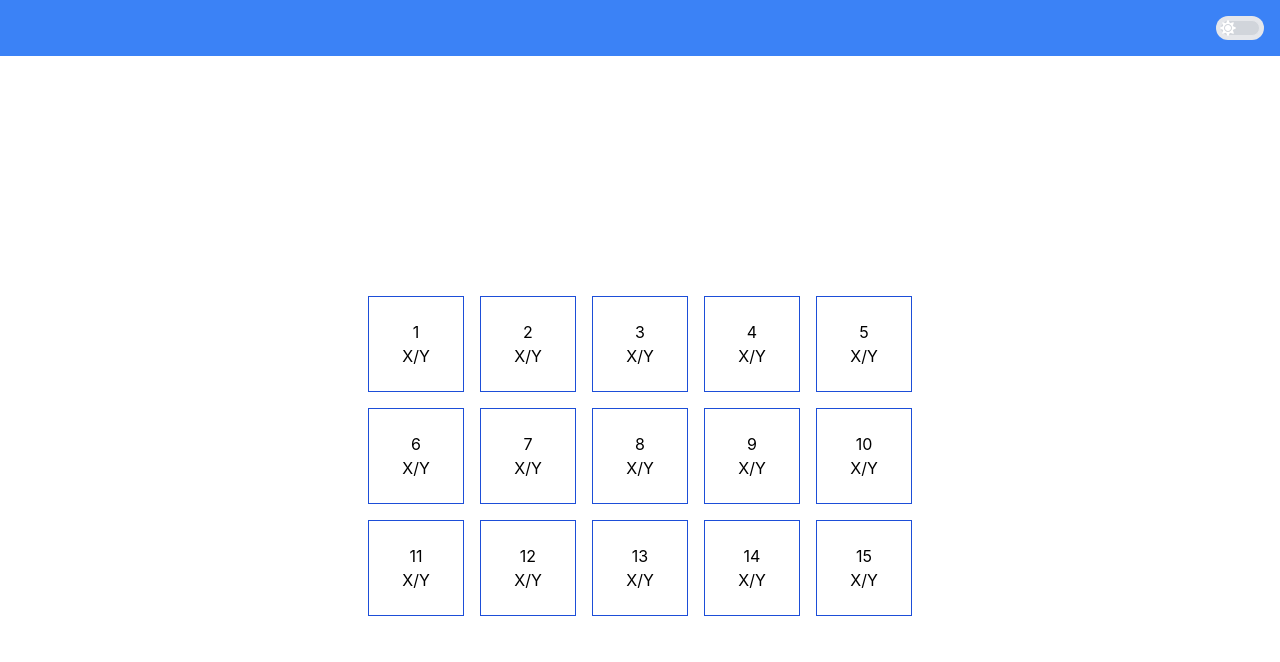
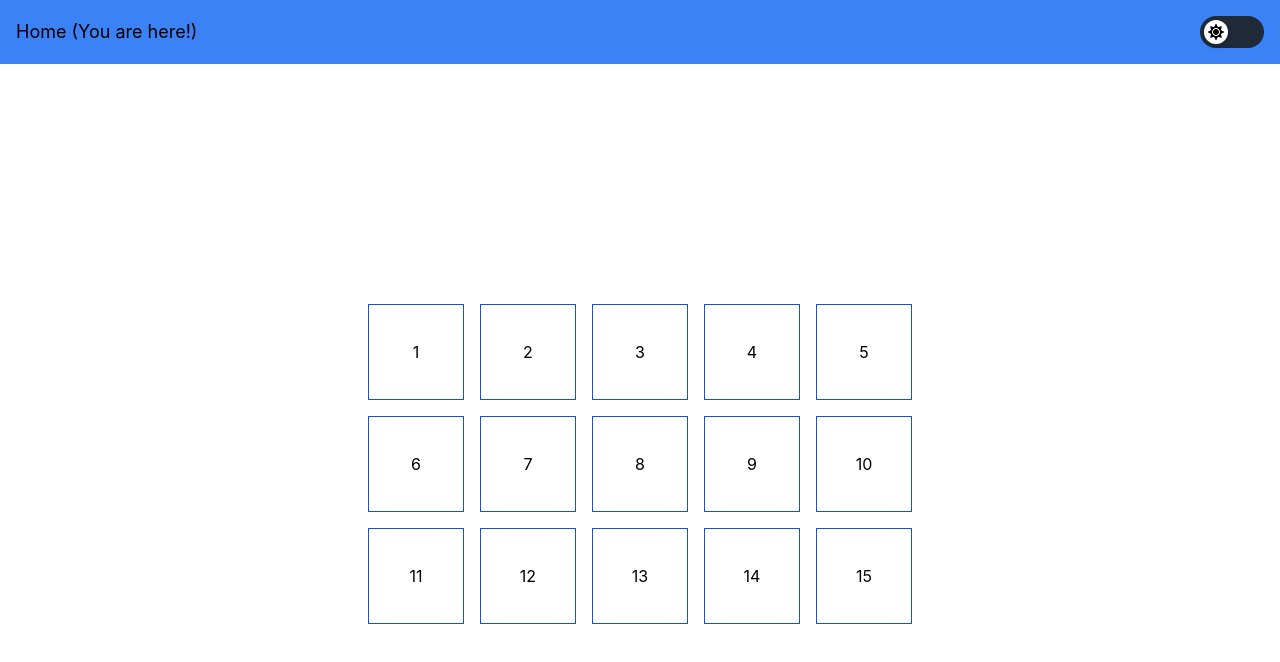
Before and after one commit to vtvinh24/FSA-DSA, a React (Vite) app: page / in a window 1280 px wide. Shown: the top 662 px of the page. Built offline with nearby package versions, Linux system fonts and the light colour scheme.

Commit message:
Update UI

```diff
--- a/src/components/Day.jsx
+++ b/src/components/Day.jsx
@@ -1,15 +1,19 @@
+// src/components/Day.jsx
 import PropTypes from "prop-types";
 import { useNavigate } from "react-router-dom";
 
 const Day = ({ day }) => {
   const navigate = useNavigate();
+
   return (
     <span
       className="flex flex-col items-center justify-center border border-blue-700 p-4 cursor-pointer w-24 h-24 hover:bg-lime-500 hover:transition-all duration-500"
       onClick={() => navigate(`/day/${day}`)}
     >
       <span className="day-number">{day}</span>
-      <span className="day-progress">X/Y</span>
+      {/* <span className="day-progress">
+
+      </span> */}
     </span>
   );
 };
--- a/src/components/ThemeButton.jsx
+++ b/src/components/ThemeButton.jsx
@@ -1,5 +1,5 @@
+import { FaMoon, FaSun } from "react-icons/fa";
 import PropTypes from "prop-types";
-import { FaMoon, FaSun } from "react-icons/fa";
 
 const ThemeButton = ({ dark, setDark }) => {
   const handleClick = () => {
@@ -7,18 +7,14 @@ const ThemeButton = ({ dark, setDark }) => {
   };
 
   return (
-    <button
+    <div
       onClick={handleClick}
-      className="relative inline-flex items-center p-1 rounded-full w-12 h-6 cursor-pointer bg-gray-200 dark:bg-gray-700"
+      className="w-16 h-8 flex items-center bg-gray-800 dark:bg-gray-200 rounded-full p-1 cursor-pointer transition-colors duration-300"
     >
-      <span className="absolute left-1 transition-transform duration-300 transform dark:translate-x-6 translate-x-0 hidden dark:visible">
-        <FaMoon className="text-black" />
-      </span>
-      <span className="absolute right-1 transition-transform duration-300 transform dark:translate-x-0 dark:hidden -translate-x-6 visible">
-        <FaSun className="text-white" />
-      </span>
-      <span className="block w-full h-full bg-gray-300 rounded-full transition-transform duration-300 dark:bg-gray-500 border" />
-    </button>
+      <div className={`w-6 h-6 bg-white dark:bg-gray-400 rounded-full shadow-md transform transition-transform duration-300 flex items-center justify-center ${dark ? "translate-x-8" : ""}`}>
+        {dark ? <FaMoon className="transition-colors duration-300" /> : <FaSun className="transition-colors duration-300" />}
+      </div>
+    </div>
   );
 };
 
--- a/src/layouts/Nav.jsx
+++ b/src/layouts/Nav.jsx
@@ -5,12 +5,16 @@ import ThemeButton from "../components/ThemeButton";
 const Nav = ({ dark, setDark }) => {
   const location = useLocation();
   const pathSegments = location.pathname.split("/").filter(Boolean);
-  const formattedPath = pathSegments.map((segment, index) => {
-    if (index === 0) return { name: "Home", path: "/" };
-    if (segment.startsWith("day")) return { name: `Day ${segment.replace("day", "")}`, path: `/day/${segment.replace("day", "")}` };
-    if (segment.startsWith("assignment")) return { name: `Assignment ${segment.replace("assignment", "")}`, path: `/day/${pathSegments[1]}/assignment/${segment.replace("assignment", "")}` };
-    return { name: segment, path: `/${pathSegments.slice(0, index + 1).join("/")}` };
-  });
+
+  const formattedPath =
+    pathSegments.length === 0
+      ? [{ name: "Home (You are here!)", path: "/" }]
+      : pathSegments.map((segment, index) => {
+          if (index === 0) return { name: "Home", path: "/" };
+          if (segment.startsWith("day")) return { name: `Day ${segment.replace("day", "")}`, path: `/day/${segment.replace("day", "")}` };
+          if (segment.startsWith("assignment")) return { name: `Assignment ${segment.replace("assignment", "")}`, path: `/day/${pathSegments[1]}/assignment/${segment.replace("assignment", "")}` };
+          return { name: segment, path: `/${pathSegments.slice(0, index + 1).join("/")}` };
+        });
 
   return (
     <div className="flex justify-between items-center p-4 dark:bg-gray-800 dark:text-white bg-blue-500 text-black">
--- a/src/routes/AssignmentDetail.jsx
+++ b/src/routes/AssignmentDetail.jsx
@@ -34,15 +34,14 @@ const AssignmentDetail = ({ dark }) => {
   useEffect(() => {
     try {
       if (data) {
-        // Check if data exists
-        const parsedData = JSON.parse(data); // Try parsing the JSON data
-        setMeta(parsedData); // Set the parsed data into meta
+        const parsedData = JSON.parse(data);
+        setMeta(parsedData);
       }
-      // else {
-      //   // console.log("No data to parse.");
-      // }
+      else {
+        // console.log("No data to parse.");
+      }
     } catch (error) {
-      console.error("Error parsing JSON in useEffect:", error); // Log parsing errors
+      console.error("Error parsing JSON in useEffect:", error);
     }
   }, [data]);
 
@@ -198,13 +197,13 @@ const AssignmentDetail = ({ dark }) => {
         </div>
       </div>
 
-      <div
+      {/* <div
         id="nav-btn"
         className="flex justify-between mt-10"
       >
         <NavigateButton onClick={navigateToPrev}>Prev</NavigateButton>
         <NavigateButton onClick={navigateToNext}>Next</NavigateButton>
-      </div>
+      </div> */}
     </div>
   );
 };
--- a/src/routes/NotFound.jsx
+++ b/src/routes/NotFound.jsx
@@ -1,9 +1,11 @@
+import { Link } from "react-router-dom";
+
 const NotFound = () => {
   return (
     <div className="flex items-center justify-center min-h-screen">
       <div className="text-center">
         <h1 className="text-8xl font-bold">404</h1>
-        <p className="text-xl">May be you should go home!</p>
+        <p className="text-xl">May be you should go <Link to="/" className="text-blue-500">home</Link>!</p>
       </div>
     </div>
   );
```
